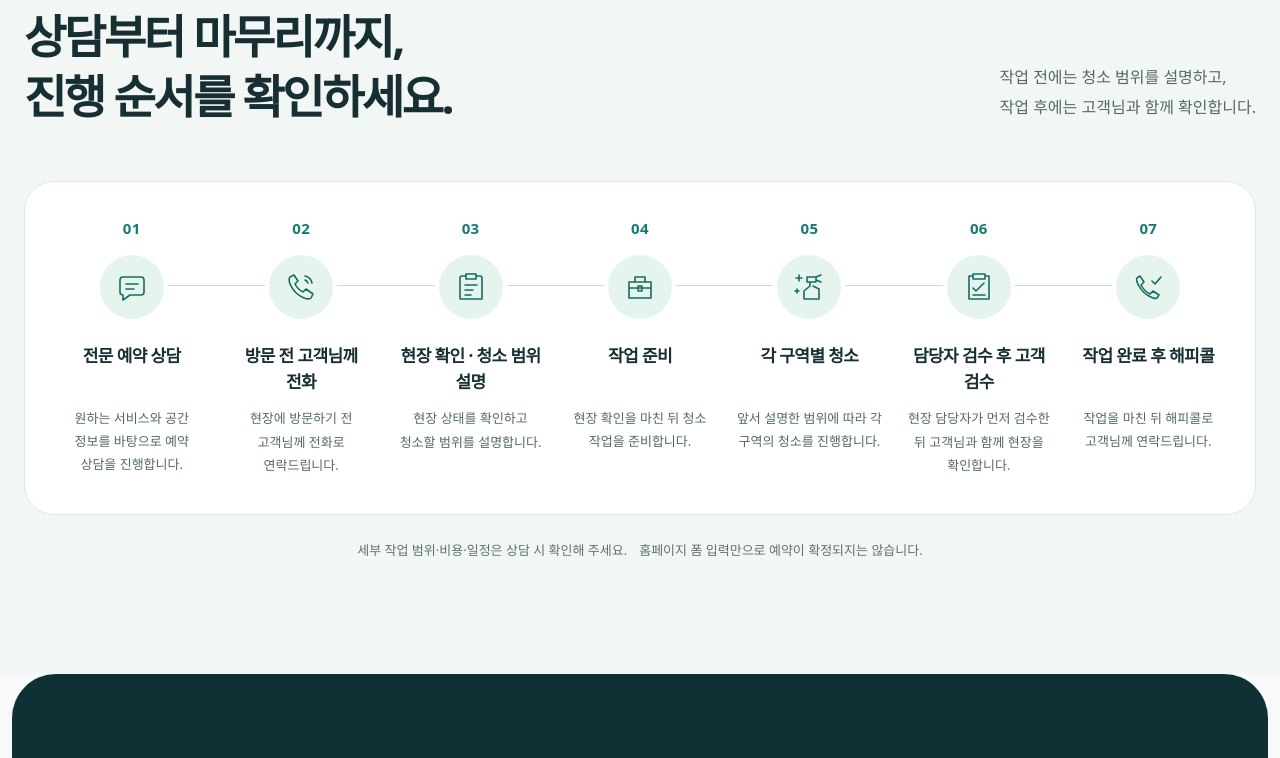
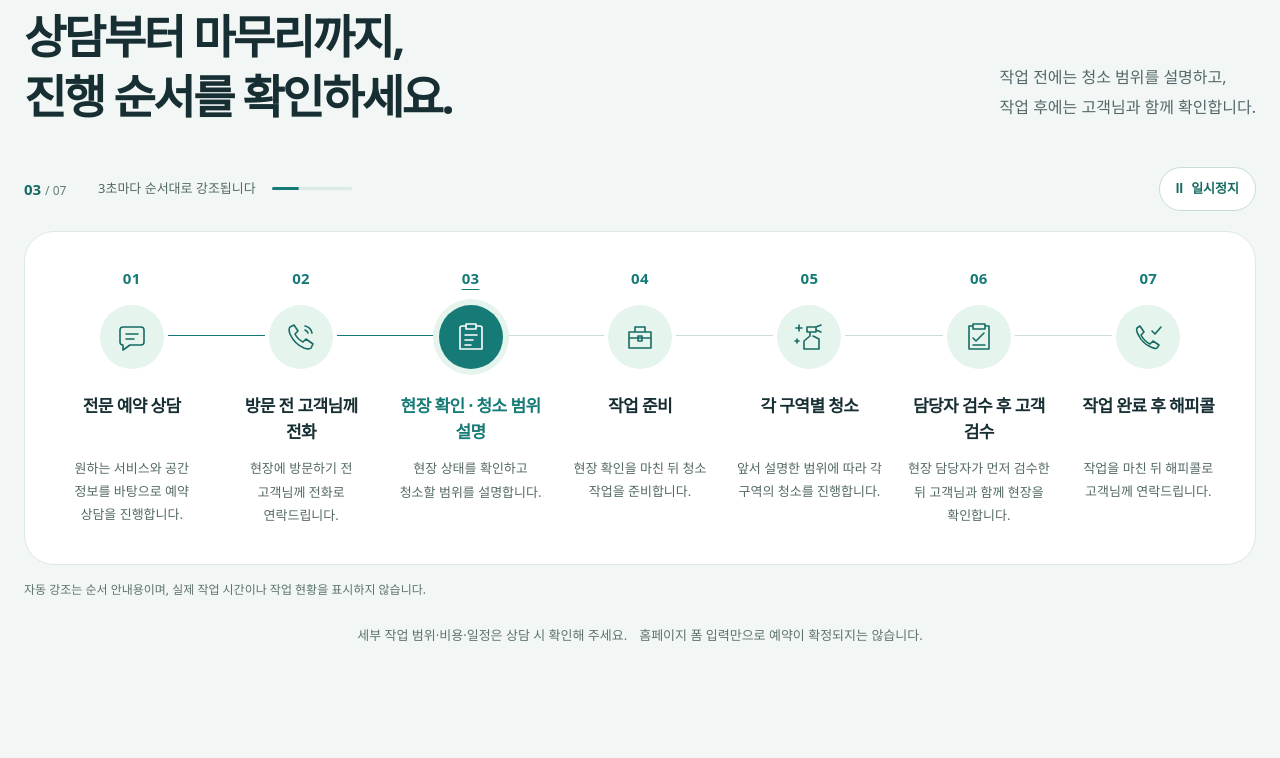
Before and after one commit to wlzh567-cell/-, a Next.js app: page / in a window 1280 px wide. Shown: the part 4599-5357 px from the top of the page. Built offline with nearby package versions, Linux system fonts and the light colour scheme.

Commit message:
Animate cleaning process steps with accessible playback controls

```diff
--- a/components/CleaningProcess.module.css
+++ b/components/CleaningProcess.module.css
@@ -25,10 +25,82 @@
   line-height: 1.85;
 }
 
+.player {
+  margin-top: 40px;
+}
+
+.controls,
+.playbackInfo {
+  display: flex;
+  align-items: center;
+  gap: 16px;
+}
+
+.controls {
+  justify-content: space-between;
+  min-height: 44px;
+}
+
+.currentStep {
+  min-width: 58px;
+  color: #176b62;
+  font-size: 15px;
+  font-weight: 750;
+  font-variant-numeric: tabular-nums;
+}
+
+.currentStep > span {
+  color: #667b74;
+  font-size: 12px;
+  font-weight: 500;
+}
+
+.playbackHint {
+  color: #536965;
+  font-size: 13px;
+}
+
+.progressTrack {
+  width: 80px;
+  height: 3px;
+  overflow: hidden;
+  border-radius: 999px;
+  background: #dce9e4;
+}
+
+.progressFill {
+  display: block;
+  width: 100%;
+  height: 100%;
+  background: #167b76;
+  transform-origin: left;
+  animation: step-progress 3s linear forwards;
+}
+
+.playbackButton {
+  display: inline-flex;
+  justify-content: center;
+  align-items: center;
+  gap: 8px;
+  min-height: 44px;
+  padding: 8px 16px;
+  border: 1px solid #c8ded5;
+  border-radius: 999px;
+  color: #176b62;
+  background: #fff;
+  font-size: 13px;
+  font-weight: 650;
+  cursor: pointer;
+}
+
+.playbackButton:hover {
+  background: #e5f4ed;
+}
+
 .timeline {
   display: grid;
   grid-template-columns: repeat(7, minmax(0, 1fr));
-  margin: 54px 0 0;
+  margin: 20px 0 0;
   padding: 36px 22px;
   border: 1px solid #dce9e4;
   border-radius: 30px;
@@ -51,12 +123,21 @@
   width: calc(100% - 72px);
   height: 1px;
   background: #c8ded5;
+  transition: background-color 240ms ease;
   content: "";
 }
 
 .marker {
   position: relative;
   z-index: 1;
+  display: block;
+  margin-inline: auto;
+  padding: 0;
+  border: 0;
+  border-radius: 12px;
+  color: inherit;
+  background: transparent;
+  cursor: pointer;
 }
 
 .number {
@@ -78,6 +159,26 @@
   border-radius: 50%;
   color: #176b62;
   background: #e5f4ed;
+  transition: color 240ms ease, background-color 240ms ease, box-shadow 240ms ease;
+}
+
+.step[data-active="true"] .icon {
+  color: #fff;
+  background: #167b76;
+  box-shadow: 0 0 0 6px #e5f4ed;
+}
+
+.step[data-active="true"] .number {
+  text-decoration: underline;
+  text-underline-offset: 5px;
+}
+
+.step[data-active="true"] .copy h3 {
+  color: #167b76;
+}
+
+.step[data-past="true"]::after {
+  background: #167b76;
 }
 
 .copy h3 {
@@ -87,6 +188,7 @@
   font-weight: 700;
   line-height: 1.55;
   letter-spacing: -0.035em;
+  transition: color 240ms ease;
 }
 
 .copy p {
@@ -107,6 +209,30 @@
 .note span {
   display: inline-block;
   margin-left: 12px;
+}
+
+.motionNote {
+  margin: 14px 0 0;
+  color: #5e726d;
+  font-size: 12px;
+  line-height: 1.8;
+}
+
+@keyframes step-progress {
+  from { transform: scaleX(0); }
+  to { transform: scaleX(1); }
+}
+
+@media (prefers-reduced-motion: reduce) {
+  .progressFill {
+    animation: none;
+  }
+
+  .icon,
+  .copy h3,
+  .step::after {
+    transition: none;
+  }
 }
 
 @media (max-width: 1100px) {
@@ -147,9 +273,40 @@
   .timeline {
     grid-template-columns: minmax(0, 1fr);
     gap: 0;
-    margin-top: 32px;
+    margin-top: 20px;
     padding: 8px 20px;
     border-radius: 24px;
+  }
+
+  .player {
+    margin-top: 28px;
+  }
+
+  .controls {
+    align-items: flex-start;
+    gap: 12px;
+  }
+
+  .playbackInfo {
+    flex-wrap: wrap;
+    gap: 4px 12px;
+    min-width: 0;
+  }
+
+  .playbackHint {
+    order: 1;
+    width: 100%;
+    font-size: 11px;
+  }
+
+  .progressTrack {
+    width: 48px;
+  }
+
+  .playbackButton {
+    flex-shrink: 0;
+    padding-inline: 12px;
+    font-size: 12px;
   }
 
   .step {
--- a/components/CleaningProcess.tsx
+++ b/components/CleaningProcess.tsx
@@ -1,4 +1,5 @@
 import { cleaningProcess } from "@/lib/content";
+import { ProcessTimeline } from "./ProcessTimeline";
 import styles from "./CleaningProcess.module.css";
 
 export function CleaningProcess() {
@@ -21,22 +22,12 @@ export function CleaningProcess() {
           </p>
         </div>
 
-        <ol className={styles.timeline} aria-label="청소 진행 7단계">
-          {cleaningProcess.map((step) => (
-            <li key={step.number} className={styles.step}>
-              <div className={styles.marker}>
-                <span className={styles.number}>{step.number}</span>
-                <span className={styles.icon}>
-                  <ProcessIcon icon={step.icon} />
-                </span>
-              </div>
-              <div className={styles.copy}>
-                <h3>{step.title}</h3>
-                <p>{step.description}</p>
-              </div>
-            </li>
-          ))}
-        </ol>
+        <ProcessTimeline
+          steps={cleaningProcess.map((step) => ({
+            ...step,
+            icon: <ProcessIcon icon={step.icon} />,
+          }))}
+        />
 
         <p className={styles.note}>
           세부 작업 범위·비용·일정은 상담 시 확인해 주세요.
--- /dev/null
+++ b/components/ProcessTimeline.tsx
@@ -0,0 +1,144 @@
+"use client";
+
+import { useEffect, useRef, useState, useSyncExternalStore, type ReactNode } from "react";
+import styles from "./CleaningProcess.module.css";
+
+type ProcessStep = {
+  number: string;
+  title: string;
+  description: string;
+  icon: ReactNode;
+};
+
+const STEP_INTERVAL_MS = 3000;
+
+function subscribeToMotion(onChange: () => void) {
+  const preference = window.matchMedia("(prefers-reduced-motion: reduce)");
+  preference.addEventListener("change", onChange);
+  return () => preference.removeEventListener("change", onChange);
+}
+
+function getReducedMotion() {
+  return window.matchMedia("(prefers-reduced-motion: reduce)").matches;
+}
+
+function subscribeToVisibility(onChange: () => void) {
+  document.addEventListener("visibilitychange", onChange);
+  return () => document.removeEventListener("visibilitychange", onChange);
+}
+
+function getPageVisible() {
+  return document.visibilityState === "visible";
+}
+
+function getStaticSnapshot() {
+  return true;
+}
+
+export function ProcessTimeline({ steps }: { steps: readonly ProcessStep[] }) {
+  const timelineRef = useRef<HTMLOListElement>(null);
+  const [activeStep, setActiveStep] = useState(0);
+  const [isPaused, setIsPaused] = useState(false);
+  const [isInView, setIsInView] = useState(false);
+  const [isHovered, setIsHovered] = useState(false);
+  const [hasFocus, setHasFocus] = useState(false);
+  const reducedMotion = useSyncExternalStore(subscribeToMotion, getReducedMotion, getStaticSnapshot);
+  const pageVisible = useSyncExternalStore(subscribeToVisibility, getPageVisible, getStaticSnapshot);
+  const isPlaying = !reducedMotion && pageVisible && isInView && !isPaused && !isHovered && !hasFocus;
+
+  useEffect(() => {
+    const timeline = timelineRef.current;
+    if (!timeline) return;
+
+    const observer = new IntersectionObserver(
+      ([entry]) => setIsInView(entry.isIntersecting && entry.intersectionRatio >= 0.1),
+      { threshold: [0, 0.1] },
+    );
+    observer.observe(timeline);
+    return () => observer.disconnect();
+  }, []);
+
+  useEffect(() => {
+    if (!isPlaying || steps.length < 2) return;
+
+    const timer = window.setInterval(() => {
+      setActiveStep((current) => (current + 1) % steps.length);
+    }, STEP_INTERVAL_MS);
+    return () => window.clearInterval(timer);
+  }, [isPlaying, steps.length, activeStep]);
+
+  function selectStep(index: number) {
+    setActiveStep(index);
+    setIsPaused(true);
+  }
+
+  return (
+    <div className={styles.player}>
+      <div className={styles.controls}>
+        <div className={styles.playbackInfo}>
+          <span className={styles.currentStep} aria-label={`${activeStep + 1}번째 단계 안내`}>
+            {steps[activeStep].number} <span>/ {String(steps.length).padStart(2, "0")}</span>
+          </span>
+          <span className={styles.playbackHint}>
+            {reducedMotion ? "단계를 눌러 확인해 보세요" : "3초마다 순서대로 강조됩니다"}
+          </span>
+          <span className={styles.progressTrack} aria-hidden="true">
+            {isPlaying && <span key={activeStep} className={styles.progressFill} />}
+          </span>
+        </div>
+        {!reducedMotion && (
+          <button
+            type="button"
+            className={styles.playbackButton}
+            onClick={() => setIsPaused((paused) => !paused)}
+            aria-label={isPaused ? "진행 순서 자동 안내 재생" : "진행 순서 자동 안내 일시정지"}
+          >
+            <span aria-hidden="true">{isPaused ? "▶" : "Ⅱ"}</span>
+            {isPaused ? "자동 안내 재생" : "일시정지"}
+          </button>
+        )}
+      </div>
+
+      <ol
+        ref={timelineRef}
+        className={styles.timeline}
+        aria-label="청소 진행 7단계"
+        onPointerEnter={(event) => {
+          if (event.pointerType === "mouse") setIsHovered(true);
+        }}
+        onPointerLeave={() => setIsHovered(false)}
+        onFocusCapture={() => setHasFocus(true)}
+        onBlurCapture={(event) => {
+          if (!event.currentTarget.contains(event.relatedTarget)) setHasFocus(false);
+        }}
+      >
+        {steps.map((step, index) => (
+          <li
+            key={step.number}
+            className={styles.step}
+            data-active={index === activeStep}
+            data-past={index < activeStep}
+          >
+            <button
+              className={styles.marker}
+              type="button"
+              onClick={() => selectStep(index)}
+              aria-label={`${step.number} ${step.title} 단계 안내 보기`}
+              aria-pressed={index === activeStep}
+            >
+              <span className={styles.number}>{step.number}</span>
+              <span className={styles.icon}>{step.icon}</span>
+            </button>
+            <div className={styles.copy}>
+              <h3>{step.title}</h3>
+              <p>{step.description}</p>
+            </div>
+          </li>
+        ))}
+      </ol>
+      <p className={styles.motionNote}>
+        자동 강조는 순서 안내용이며, 실제 작업 시간이나 작업 현황을 표시하지 않습니다.
+      </p>
+    </div>
+  );
+}
```
Also changed, not shown: 2 other files (tests, documents, lock files or other folders).
